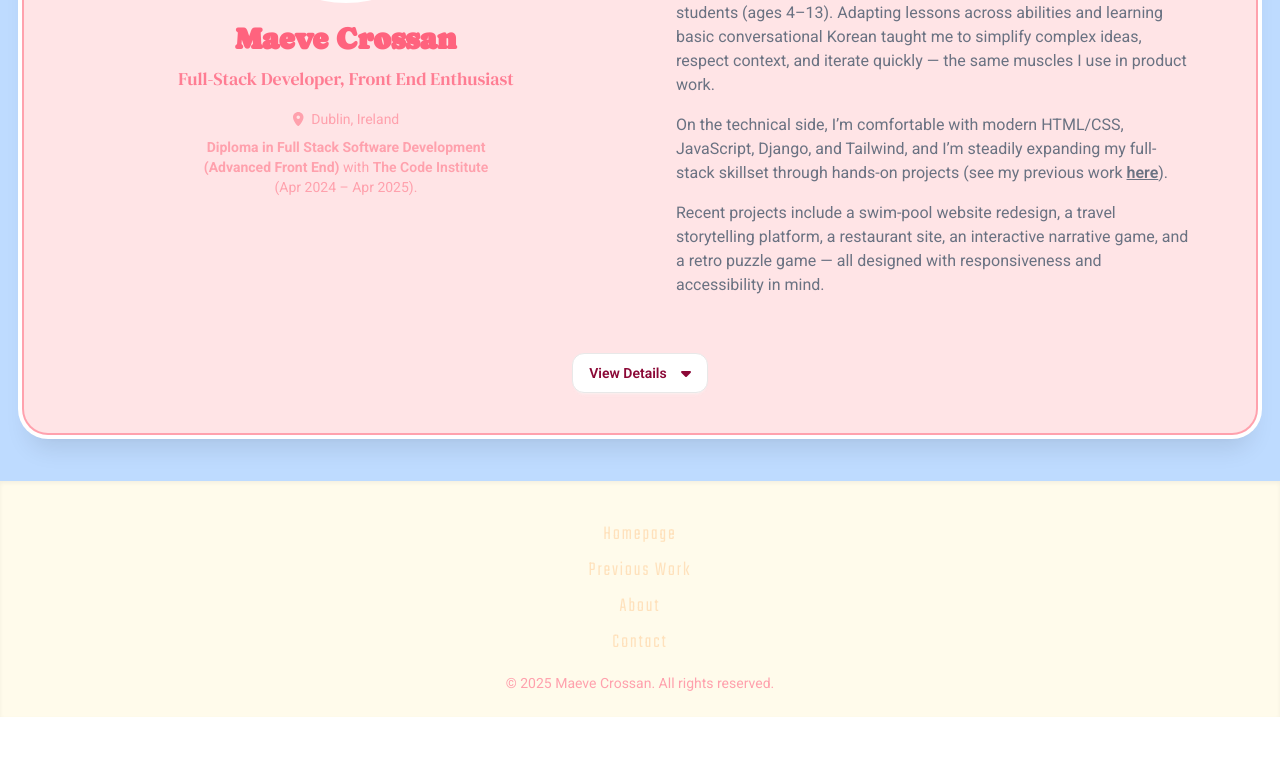
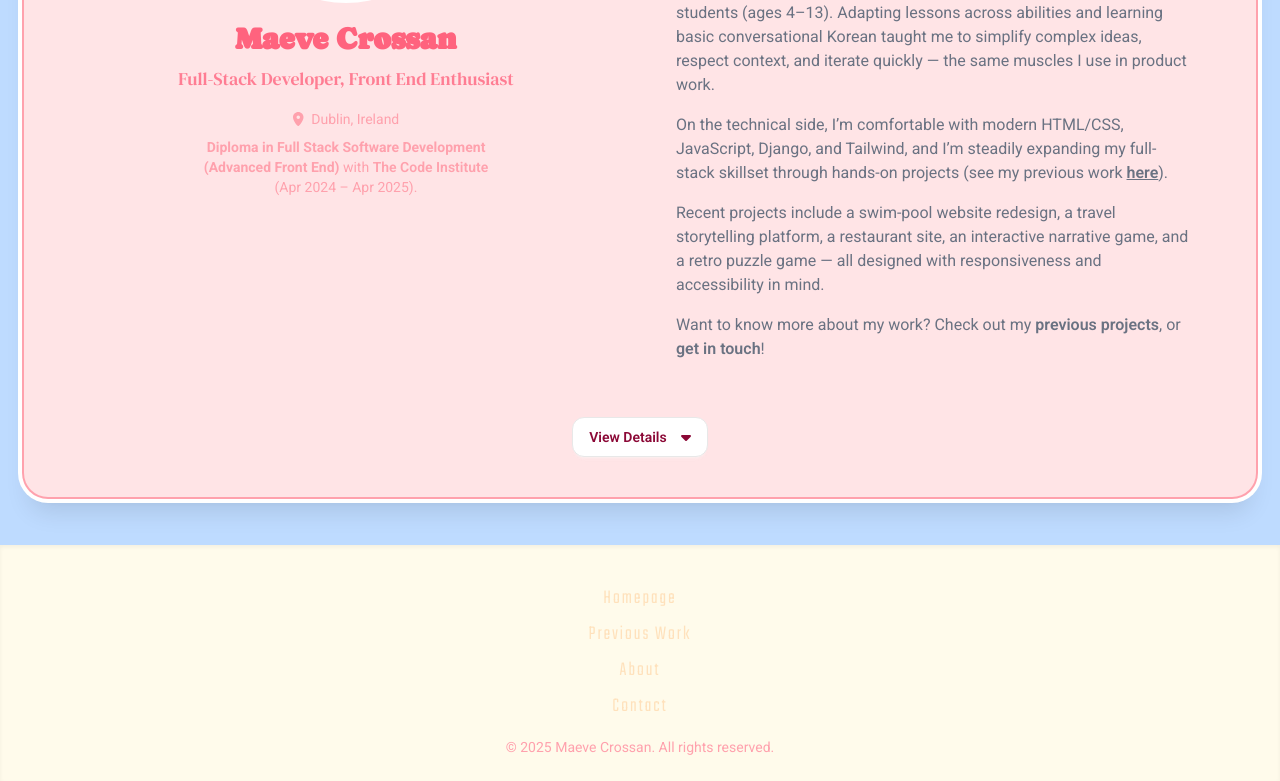
Before and after one commit to maevecrossan/my-portfolio, a Next.js app: page /about in a window 1280 px wide. Shown: the part 819-1600 px from the top of the page. Before the commit the page ends 1536 px from the top, so only its background shows below. Built offline with nearby package versions, Linux system fonts and the light colour scheme.

Commit message:
Format. Add links to work and contact form.

```diff
--- a/src/app/about/page.js
+++ b/src/app/about/page.js
@@ -99,7 +99,10 @@ export default function AboutMePage() {
                                 game, and a retro puzzle game — all designed with responsiveness
                                 and accessibility in mind.
                             </p>
+                            <p className="mb-4 text-gray-500">Want to know more about my work? Check out my <a href="/previous-work" className="font-semibold hover:underline">previous projects</a>, or <a href="/contact" className="font-semibold hover:underline">get in touch</a>!
+                            </p>
                         </div>
+
                     </div>
 
                     {/* Full-width accordion (spans entire pink box) */}
@@ -117,9 +120,8 @@ export default function AboutMePage() {
                         </button>
 
                         <div
-                            className={`overflow-hidden transition-all duration-300 ease-in-out ${
-                                open ? 'max-h-[2500px] opacity-100 mt-4' : 'max-h-0 opacity-0'
-                            }`}
+                            className={`overflow-hidden transition-all duration-300 ease-in-out ${open ? 'max-h-[2500px] opacity-100 mt-4' : 'max-h-0 opacity-0'
+                                }`}
                         >
                             <div className="flex flex-col gap-4">
                                 {/* Experience */}
@@ -180,9 +182,9 @@ export default function AboutMePage() {
                                     <h6 className="font-semibold font-dmserif text-rose-300 mb-2 text-xl">Technical Skills</h6>
                                     <div className="flex flex-wrap gap-2 text-sm ml-0.5">
                                         {[
-                                            'HTML','CSS','JavaScript','Python','Django','Allauth','Tailwind CSS','Bootstrap',
-                                            'Flask','Next.js','Node.js','React.js','JQuery','AI Integration','Microsoft Suite',
-                                            'GitHub','Agile Methodologies','SQLite','PostGreSQL','Search Engine Optimization (SEO)','Adobe Lightroom',
+                                            'HTML', 'CSS', 'JavaScript', 'Python', 'Django', 'Allauth', 'Tailwind CSS', 'Bootstrap',
+                                            'Flask', 'Next.js', 'Node.js', 'React.js', 'JQuery', 'AI Integration', 'Microsoft Suite',
+                                            'GitHub', 'Agile Methodologies', 'SQLite', 'PostGreSQL', 'Search Engine Optimization (SEO)', 'Adobe Lightroom',
                                         ].map((s) => (
                                             <span
                                                 key={s}
@@ -199,9 +201,9 @@ export default function AboutMePage() {
                                     <h6 className="font-semibold font-dmserif text-rose-300 mb-2 text-xl">Soft Skills</h6>
                                     <div className="flex flex-wrap gap-2 text-sm ml-0.5">
                                         {[
-                                            'Time-keeping','Clear communication','Multitasking','Team Management','Project Management',
-                                            'Stakeholder management','Cross-cultural collaboration','Adaptability','Quick problem solving',
-                                            'Creativity','Resilience & patience','Attention to detail','Customer-focused mindset',
+                                            'Time-keeping', 'Clear communication', 'Multitasking', 'Team Management', 'Project Management',
+                                            'Stakeholder management', 'Cross-cultural collaboration', 'Adaptability', 'Quick problem solving',
+                                            'Creativity', 'Resilience & patience', 'Attention to detail', 'Customer-focused mindset',
                                         ].map((s) => (
                                             <span
                                                 key={s}
```
